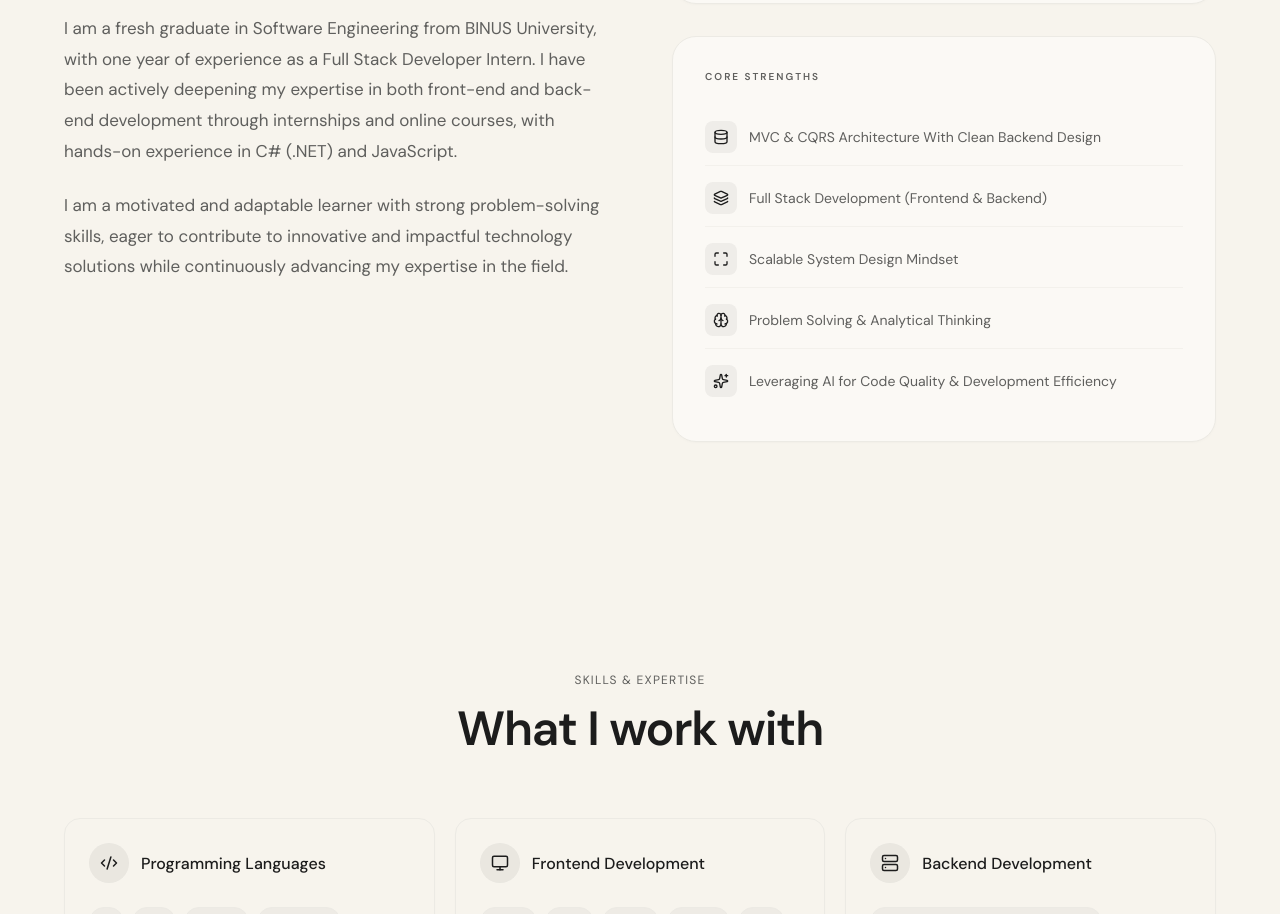
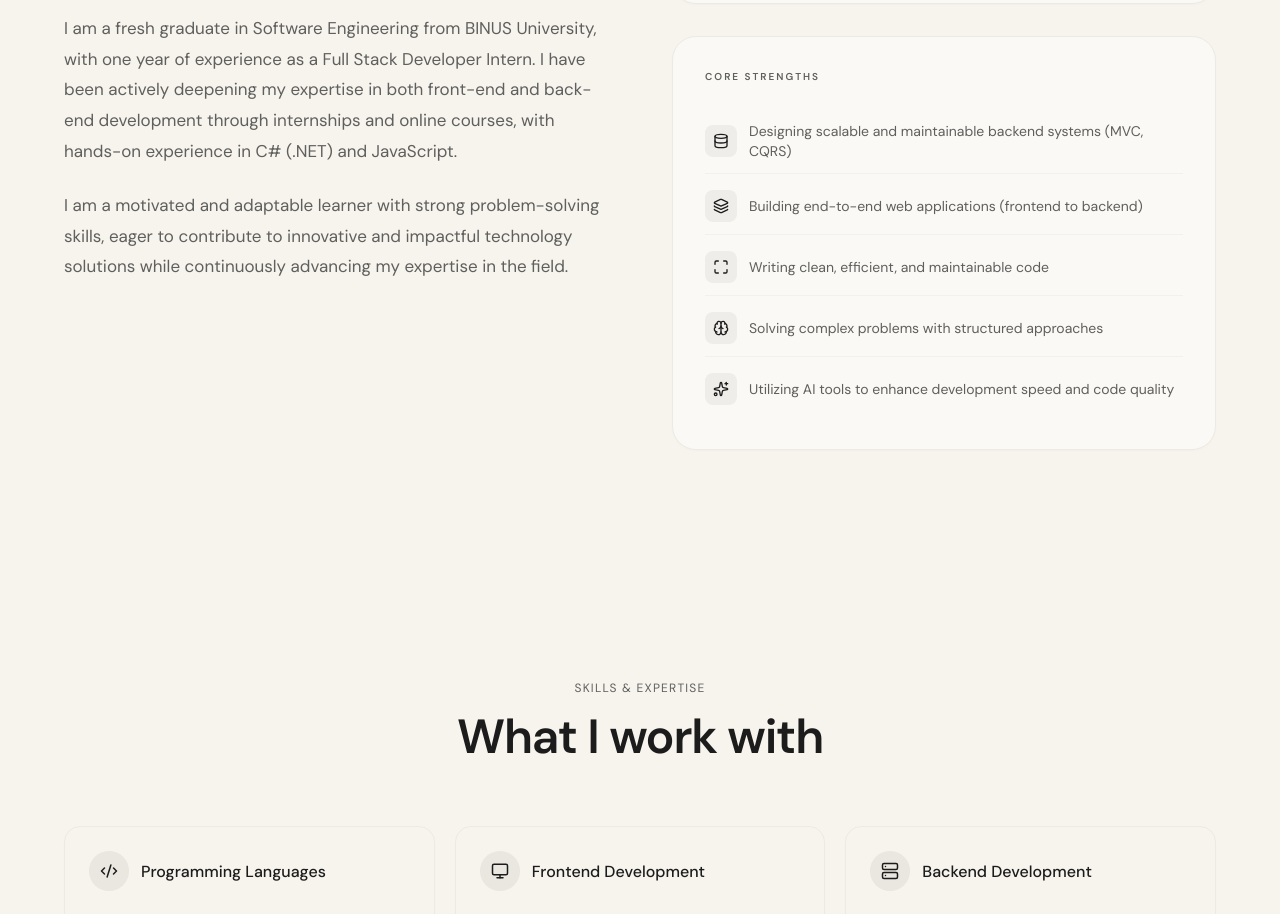
Before and after one commit to zakirvndi/new-porto, a Next.js app: page / in a window 1280 px wide. Shown: the part 1120-2034 px from the top of the page. Built offline with nearby package versions, Linux system fonts and the light colour scheme.

Commit message:
Update AboutSection.tsx

```diff
--- a/src/components/AboutSection.tsx
+++ b/src/components/AboutSection.tsx
@@ -10,11 +10,11 @@ interface Strength {
 }
 
 const strengths: Strength[] = [
-  { title: "MVC & CQRS Architecture With Clean Backend Design", icon: <Database size={16} /> },
-  { title: "Full Stack Development (Frontend & Backend)", icon: <Layers size={16} /> },
-  { title: "Scalable System Design Mindset", icon: <Maximize size={16} /> },
-  { title: "Problem Solving & Analytical Thinking", icon: <Brain size={16} /> },
-  { title: "Leveraging AI for Code Quality & Development Efficiency", icon: <Sparkles size={16} /> },
+  { title: "Designing scalable and maintainable backend systems (MVC, CQRS)", icon: <Database size={16} /> },
+  { title: "Building end-to-end web applications (frontend to backend)", icon: <Layers size={16} /> },
+  { title: "Writing clean, efficient, and maintainable code", icon: <Maximize size={16} /> },
+  { title: "Solving complex problems with structured approaches", icon: <Brain size={16} /> },
+  { title: "Utilizing AI tools to enhance development speed and code quality", icon: <Sparkles size={16} /> },
 ];
 
 function StrengthItem({ title, icon }: Strength) {
```
